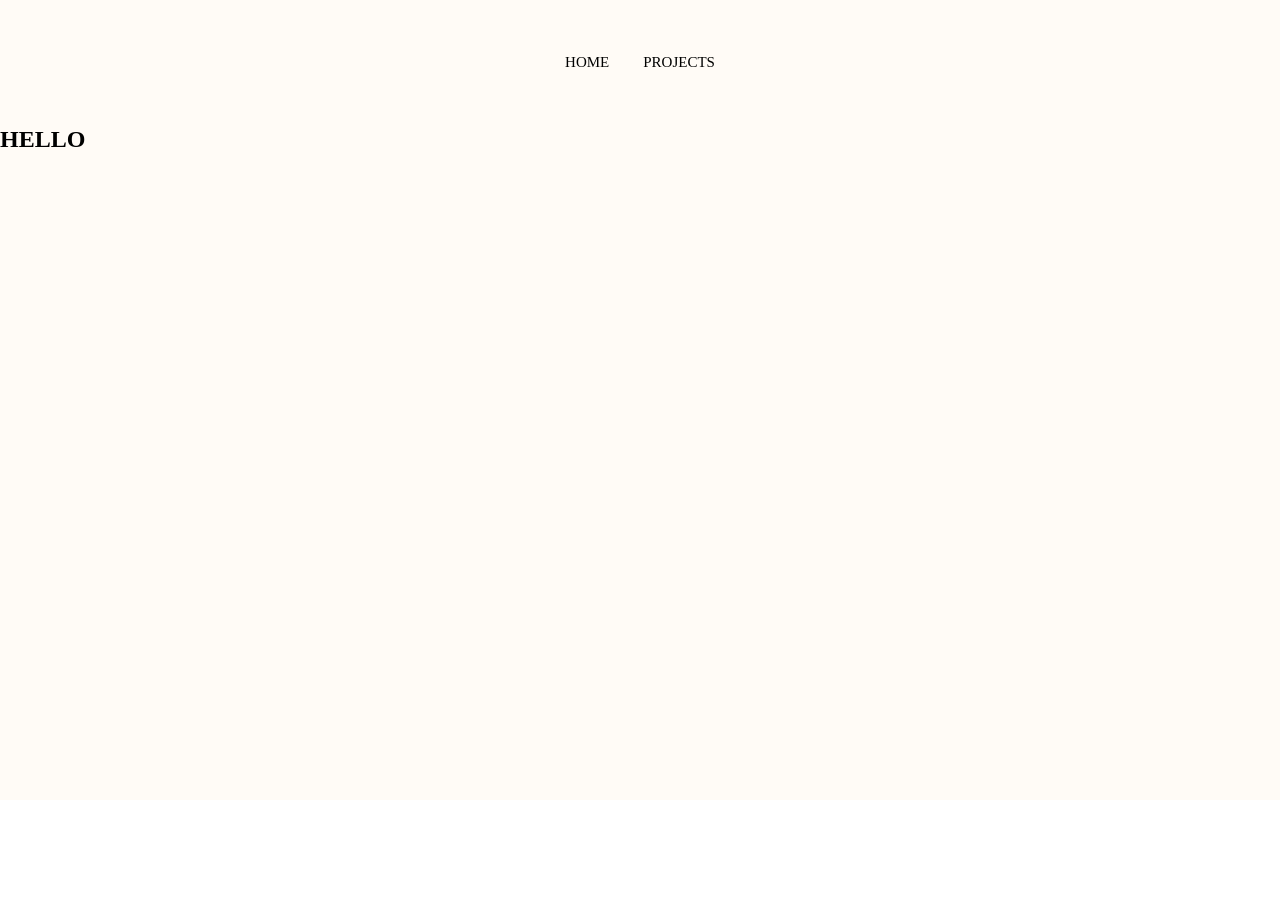
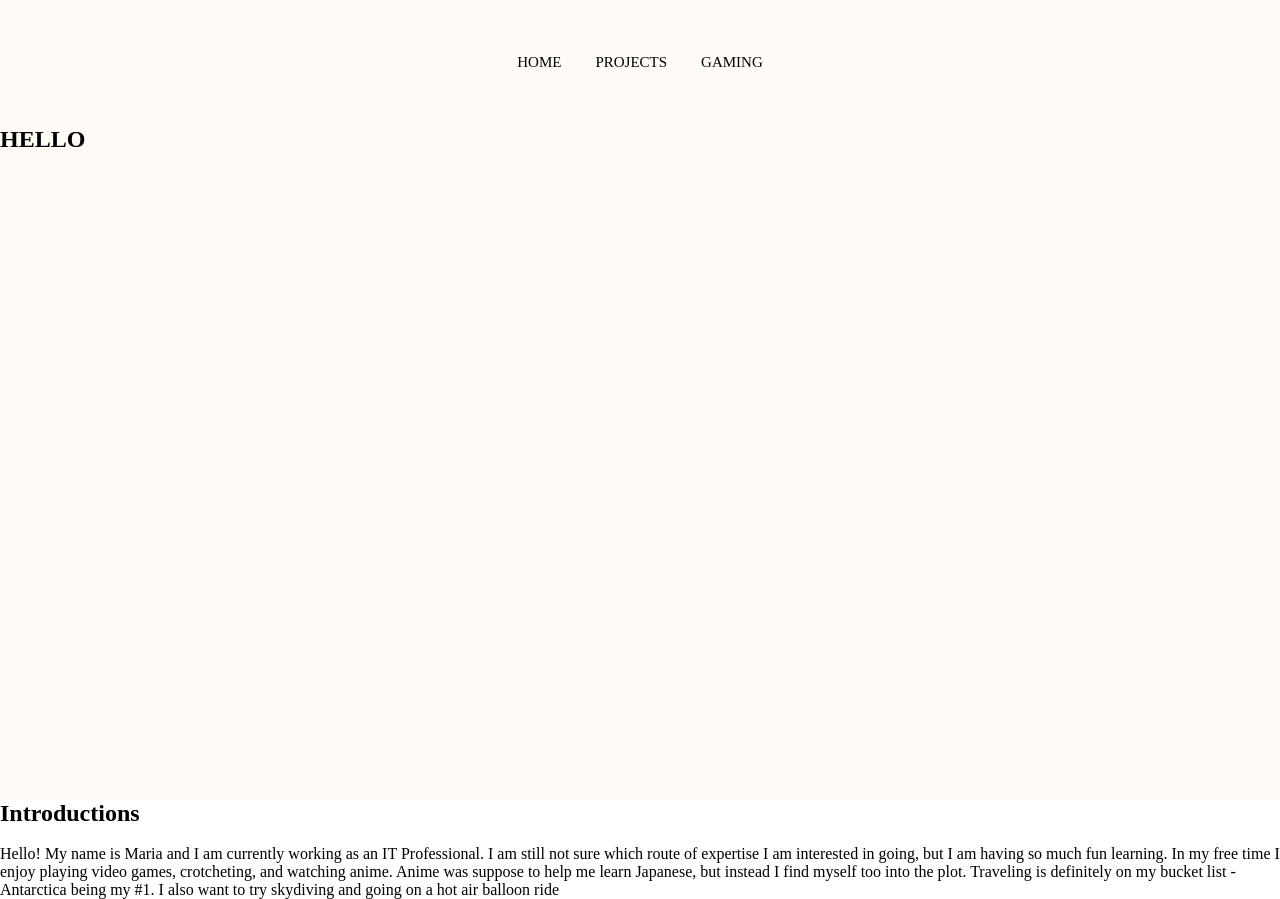
Before and after one commit to msuchil/msuchil.github.io, a plain HTML site: page index.html in a window 1280 px wide. Before the commit the page ends 800 px from the top, so only its background shows below. Drawn offline with Linux system fonts and the light colour scheme.

Commit message:
introduction

```diff
--- a/index.html
+++ b/index.html
@@ -28,6 +28,7 @@
             <ul>
                 <li><a>HOME</a></li>
                 <li><a href="projects.html">PROJECTS</a></li>
+                <li><a href="gaming.html">GAMING</a></li>  <!-- add gaming link -->
             </ul>
         </div>
     </nav>
@@ -40,7 +41,18 @@
 
 <!------- ABOUT ME ------->
 <section class="about-me">
-
+    <h1>Introductions</h1>
+    <img src="">
+    <div class="txt">
+        <p>
+            Hello! My name is Maria and I am currently working as an IT Professional.
+            I am still not sure which route of expertise I am interested in going, but I am having so much fun
+            learning. In my free time I enjoy playing video games, crotcheting, and watching anime.
+            Anime was suppose to help me learn Japanese, but instead I find myself too into the plot.
+            Traveling is definitely on my bucket list - Antarctica being my #1. I also want to try
+            skydiving and going on a hot air balloon ride
+        </p>
+    </div>
 
 
 </section>
```
